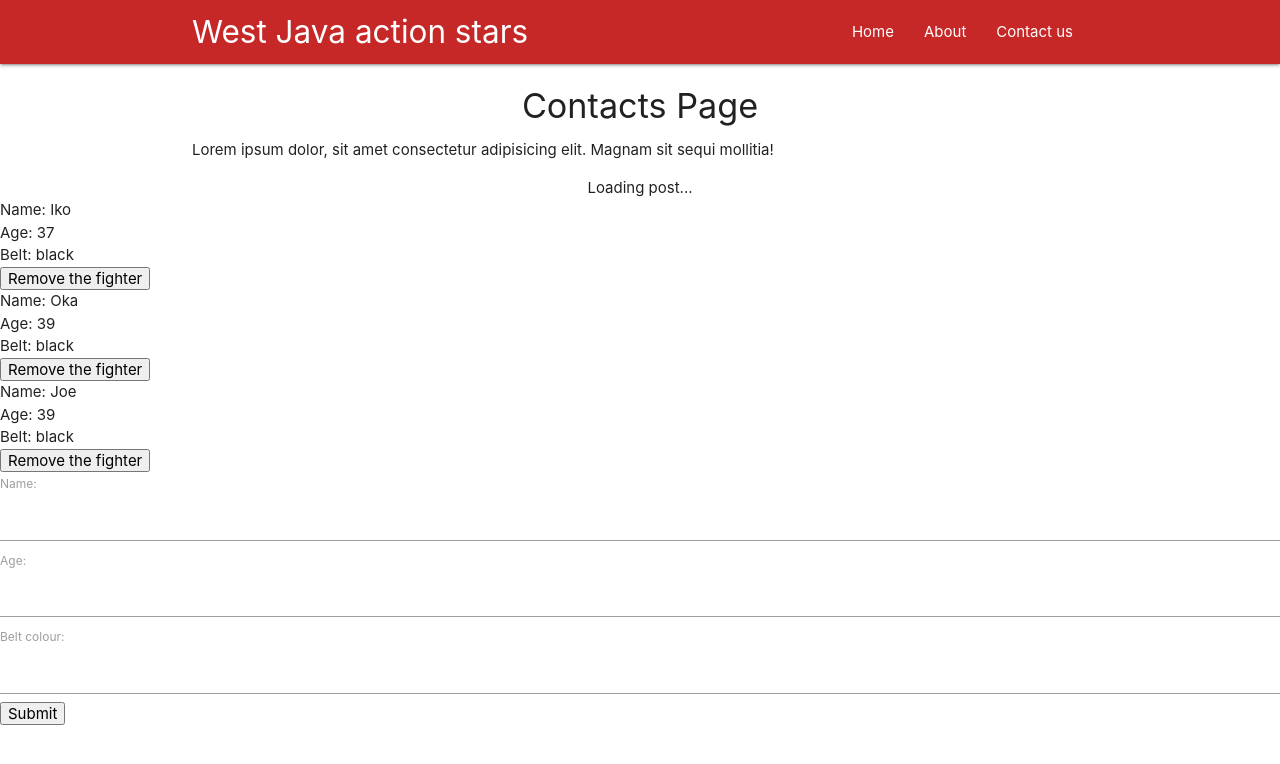
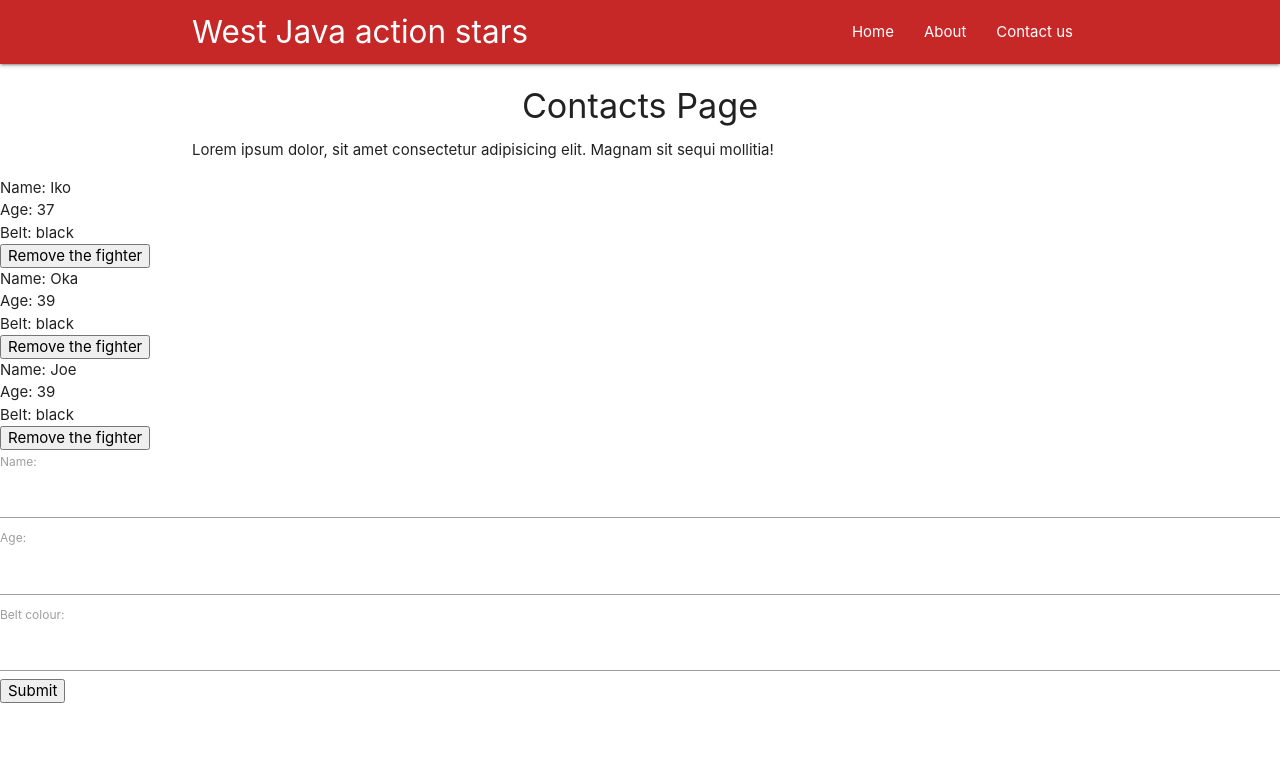
Before and after one commit to JRybelis/firstapp, a React (Create React App) app: page /contact in a window 1280 px wide. Shown: the top 764 px of the page. Built offline with nearby package versions, Linux system fonts and the light colour scheme; no server answers.

Commit message:
switch to load up one component only

```diff
--- a/src/App.js
+++ b/src/App.js
@@ -2,7 +2,7 @@
 import ManillaFighters from './Manilla.js';
 import AddFighter from './AddFighter.js';
 import NavBar from './components/NavBar.js'
-import {BrowserRouter, Route} from 'react-router-dom';
+import {BrowserRouter, Route, Switch} from 'react-router-dom';
 import Home from './components/Home.js';
 import Contact from './components/Contact.js';
 import About from './components/About.js';
@@ -45,10 +45,12 @@
       <BrowserRouter>
         <div className="App">
           <NavBar />
-          <Route exact path = '/' component={Home}/>
-          <Route path = '/about' component={About}/>
-          <Route path = '/contact' component={Contact}/>
-          <Route path = '/:post_id' component={Post}/>
+          <Switch>
+            <Route exact path = '/' component={Home}/>
+            <Route path = '/about' component={About}/>
+            <Route path = '/contact' component={Contact}/>
+            <Route path = '/:post_id' component={Post}/>
+          </Switch>
           <ManillaFighters deleteFighter={this.deleteFighter} manillaFighters={this.state.manillaFighters}/>
           <AddFighter addFighter={this.addFighter}/>
         </div>
```
